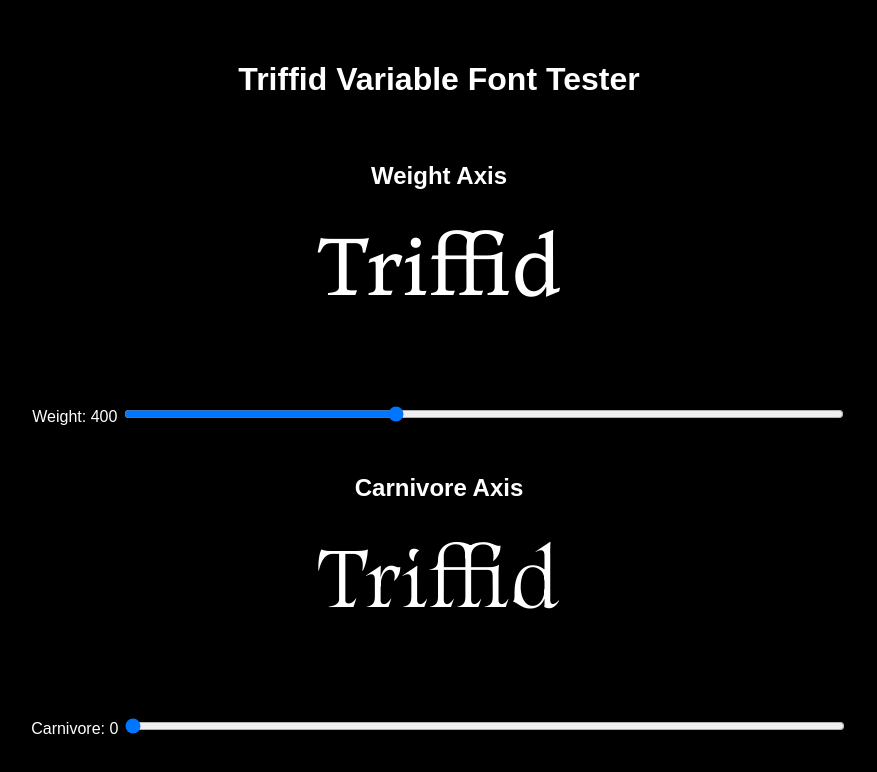
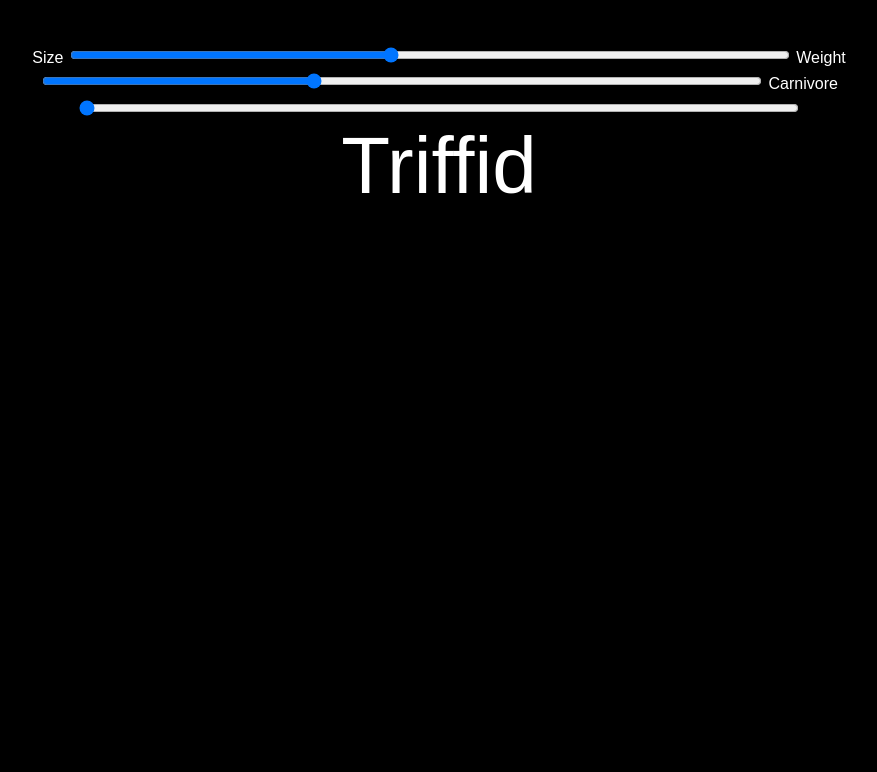
Before and after one commit to annakban/Triffid, a plain HTML site: page index.html in a window 1280 px wide. Shown: the whole page, without its empty margins (201-1078 px from the left). Drawn offline with Linux system fonts and the light colour scheme.

Commit message:
Update index.html

```diff
--- a/index.html
+++ b/index.html
@@ -2,52 +2,47 @@
 <html lang="en">
 <head>
   <meta charset="UTF-8" />
-  <title>Triffid Variable Font Tester</title>
+  <title>Triffid Type Tester</title>
   <link rel="stylesheet" href="style.css" />
 </head>
 <body>
-  <h1>Triffid Variable Font Tester</h1>
-
-  <section class="test-box">
-    <h2>Weight Axis</h2>
-    <div class="sample" contenteditable="true" id="weightSample">Triffid</div>
-    <label for="weightSlider">Weight: <span id="weightValue">400</span></label>
-    <input type="range" id="weightSlider" min="100" max="900" value="400" step="1">
-  </section>
-
-  <section class="test-box">
-    <h2>Carnivore Axis</h2>
-    <div class="sample" contenteditable="true" id="crnvSample">Triffid</div>
-    <label for="crnvSlider">Carnivore: <span id="crnvValue">0</span></label>
-    <input type="range" id="crnvSlider" min="0" max="900" value="0" step="1">
-  </section>
+  <main class="tester">
+    <div class="controls">
+      <label>
+        Size
+        <input type="range" id="sizeSlider" min="16" max="160" value="80" />
+      </label>
+      <label>
+        Weight
+        <input type="range" id="weightSlider" min="100" max="900" value="400" />
+      </label>
+      <label>
+        Carnivore
+        <input type="range" id="crnvSlider" min="0" max="100" value="0" />
+      </label>
+    </div>
+    <div class="sample" contenteditable="true" spellcheck="false">Triffid</div>
+  </main>
 
   <script>
-    // Weight Test
-    const weightSample = document.getElementById('weightSample');
+    const sample = document.querySelector('.sample');
+    const sizeSlider = document.getElementById('sizeSlider');
     const weightSlider = document.getElementById('weightSlider');
-    const weightValue = document.getElementById('weightValue');
+    const crnvSlider = document.getElementById('crnvSlider');
 
-    weightSlider.addEventListener('input', () => {
-      const wght = weightSlider.value;
-      weightSample.style.fontVariationSettings = `"wght" ${wght}`;
-      weightValue.textContent = wght;
-    });
+    function updateStyles() {
+      const size = sizeSlider.value;
+      const weight = weightSlider.value;
+      const crnv = crnvSlider.value;
+      sample.style.fontSize = `${size}px`;
+      sample.style.fontVariationSettings = `"wght" ${weight}, "CRNV" ${crnv}`;
+    }
 
-    // Carnivore Test
-    const crnvSample = document.getElementById('crnvSample');
-    const crnvSlider = document.getElementById('crnvSlider');
-    const crnvValue = document.getElementById('crnvValue');
+    sizeSlider.addEventListener('input', updateStyles);
+    weightSlider.addEventListener('input', updateStyles);
+    crnvSlider.addEventListener('input', updateStyles);
 
-    crnvSlider.addEventListener('input', () => {
-      const crnv = crnvSlider.value;
-      crnvSample.style.fontVariationSettings = `"CRNV" ${crnv}`;
-      crnvValue.textContent = crnv;
-    });
-
-    // Initialize
-    weightSample.style.fontVariationSettings = `"wght" ${weightSlider.value}`;
-    crnvSample.style.fontVariationSettings = `"CRNV" ${crnvSlider.value}`;
+    updateStyles();
   </script>
 </body>
 </html>
```
